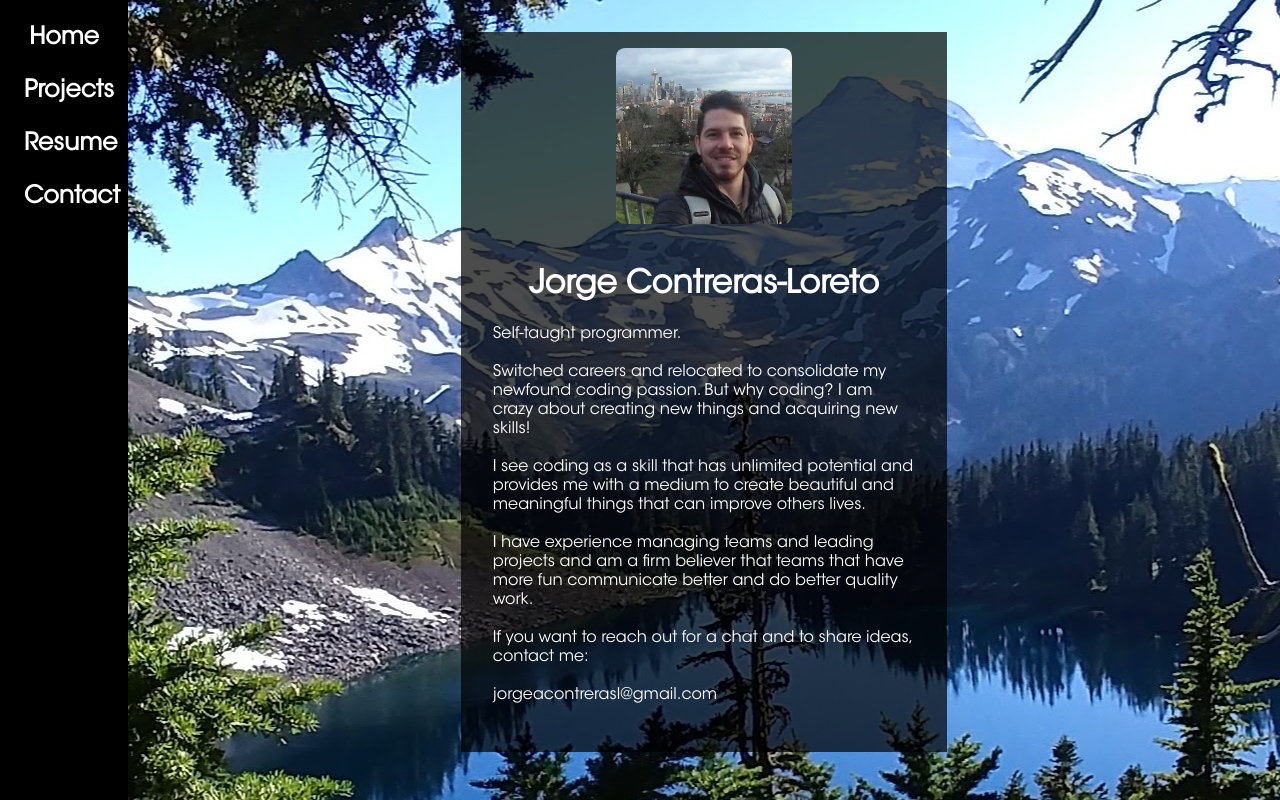
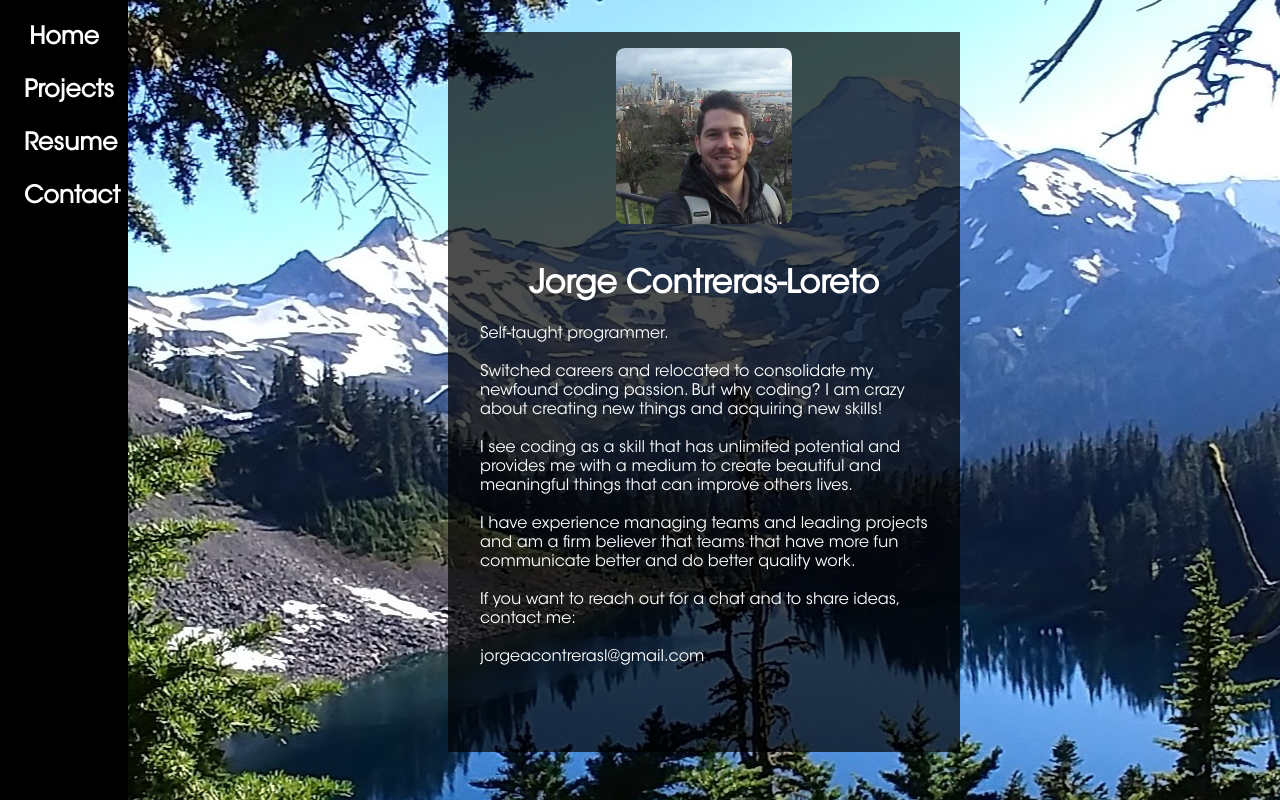
Before and after one commit to jcont12/Portfolio, a React (Create React App) app: page / in a window 1280 px wide. Built offline with nearby package versions, Linux system fonts and the light colour scheme.

Commit message:
Padding fixes

```diff
--- a/src/App.css
+++ b/src/App.css
@@ -37,6 +37,7 @@
     clear:both;
     font-size: 0.6em;
   }
+
 }
 
 
@@ -56,7 +57,7 @@ h2:hover{
 
 #index-block{
   background-color: rgba(0, 0, 0, 0.70);
-  width: 38%;
+  width: 40%;
   height: 90%;
   margin: 2em auto;
   position:relative;
@@ -81,6 +82,7 @@ h2:hover{
 .index-p{
   margin: 0 2em ;
   text-align: left;
+
 }
 
 /*Projects styling*/
@@ -183,7 +185,7 @@ a{
   background-color: rgba(0, 0, 0, 0.68);
   width: 40%;
   height: 40em;
-  margin:5em auto 0;
+  margin: 2em auto 0;
   position:relative;
   color:white;
   display:inline-block;
@@ -326,6 +328,7 @@ a{
     margin: 0 2em ;
     text-align: center;
     font-size: 1em;
+    padding-bottom:1em;
   }
 
   /*Projects styling*/
```
